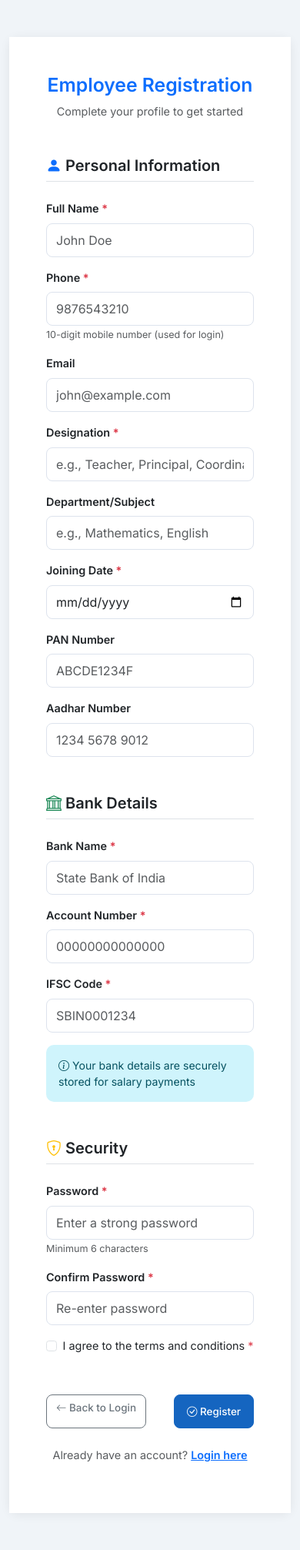
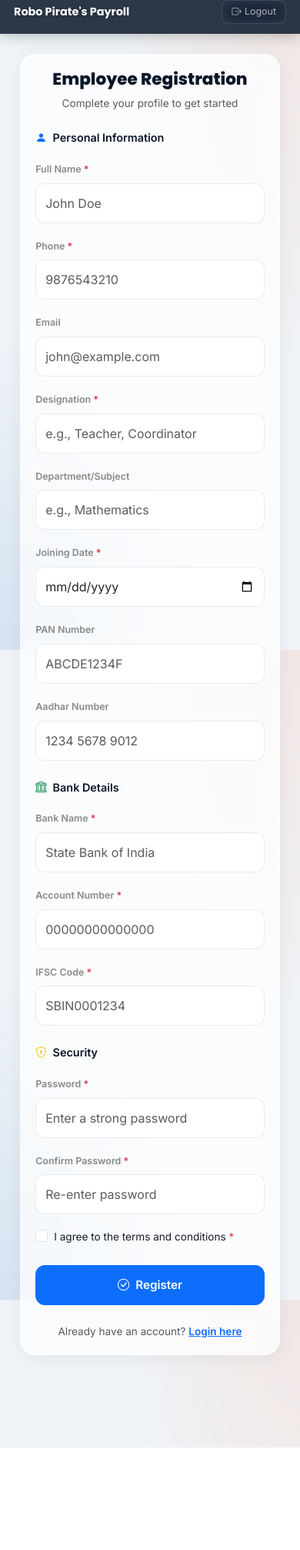
Before and after one commit to robopirate/Payroll-App, a Flask app: page /register in a window 390 px wide. Shown: the whole page at 77% size. After the commit the page ends 1880 px from the top, so only its background shows below. Run offline with Flask 3, Linux system fonts and the light colour scheme; data that the repository does not hold is empty.

Commit message:
Make employee portal mobile production-ready
- portal/base.html: safe-area insets, bottom-nav responsive, header truncation
- portal/dashboard.html: punch resetBtn, status contrast, leave-stats wrap, mobile sizing
- portal/punch.html: button text color fix, responsive sizing, location details readability
- register.html: extend portal/base.html with mobile-first form
- portal/attendance.html, payslips.html, leaves.html, apply_leave.html: mobile layout fixes
- static/css/style.css: global mobile helpers and table scroll

```diff
--- a/static/css/style.css
+++ b/static/css/style.css
@@ -696,3 +696,12 @@ thead .sticky-col { background: #F5F8FF; }
   .page-header { font-size: 1.1rem; }
   .stat-emoji { font-size: 2rem; }
 }
+
+@media (max-width: 400px) {
+  .page-header { font-size: 1.1rem !important; padding-left: 10px; }
+  .card-body { padding: 0.9rem !important; }
+}
+
+.table-responsive {
+  -webkit-overflow-scrolling: touch;
+}
--- a/templates/portal/apply_leave.html
+++ b/templates/portal/apply_leave.html
@@ -12,6 +12,9 @@ textarea.form-control { height: 90px !important; }
 .submit-btn-glass { background: linear-gradient(135deg, rgba(10,22,40,0.95), rgba(21,101,192,0.9)); color: white; border: none; border-radius: 16px; backdrop-filter: blur(8px); box-shadow: 0 6px 20px rgba(21,101,192,0.2), inset 0 1px 0 rgba(255,255,255,0.1); transition: all 0.25s; height: 50px; font-weight: 600; }
 .submit-btn-glass:hover { transform: translateY(-2px); box-shadow: 0 8px 24px rgba(21,101,192,0.3); }
 .form-card-glass { background: rgba(255,255,255,0.72); backdrop-filter: blur(16px); border-radius: 20px; box-shadow: 0 4px 24px rgba(0,0,0,0.06), inset 0 1px 0 rgba(255,255,255,0.6); border: 1px solid rgba(255,255,255,0.5); }
+@media (max-width: 400px) {
+  .form-card-glass .card-body { padding: 1.2rem !important; }
+}
 </style>
 {% endblock %}
 {% block content %}
--- a/templates/portal/base.html
+++ b/templates/portal/base.html
@@ -2,8 +2,9 @@
 <html lang="en">
 <head>
   <meta charset="UTF-8">
-  <meta name="viewport" content="width=device-width, initial-scale=1.0">
+  <meta name="viewport" content="width=device-width, initial-scale=1.0, maximum-scale=1.0, user-scalable=no">
   <meta name="csrf-token" content="{{ csrf_token() }}">
+  <meta name="apple-mobile-web-app-capable" content="yes">
   <meta name="theme-color" content="#0A1628">
   <meta property="og:title" content="Robo Pirate's Payroll">
   <meta property="og:description" content="Mark attendance, view payslips, and manage leaves.">
@@ -49,6 +50,7 @@
       -webkit-backdrop-filter: blur(20px);
       color: white;
       padding: 12px 18px;
+      padding-top: env(safe-area-inset-top, 12px);
       position: sticky;
       top: 0;
       z-index: 300;
@@ -65,12 +67,19 @@
       color: white;
       text-shadow: 0 1px 4px rgba(0,0,0,0.3);
     }
+    @media (max-width: 400px) {
+      .portal-header .app-name { font-size: 0.9rem; }
+    }
     .portal-header .emp-name {
       font-size: 0.68rem;
       color: var(--accent-orange);
       margin-top: 2px;
       font-weight: 500;
       opacity: 0.85;
+      white-space: nowrap;
+      overflow: hidden;
+      text-overflow: ellipsis;
+      max-width: 150px;
     }
     .portal-logout-btn {
       color: rgba(255,255,255,0.65);
@@ -101,14 +110,16 @@
       z-index: 300;
       display: flex;
       box-shadow: 0 -4px 24px rgba(0,0,0,0.08);
+      padding-bottom: env(safe-area-inset-bottom, 0);
     }
     .bottom-nav a {
       flex: 1;
       text-align: center;
       padding: 9px 4px 6px;
+      padding-bottom: 6px;
       text-decoration: none;
       color: #9aa5b4;
-      font-size: 0.57rem;
+      font-size: 0.6rem;
       font-weight: 700;
       display: flex;
       flex-direction: column;
@@ -119,7 +130,11 @@
       transition: color 0.15s;
       position: relative;
     }
-    .bottom-nav a i { font-size: 1.4rem; transition: transform 0.2s; }
+    .bottom-nav a i { font-size: 1.25rem; transition: transform 0.2s; }
+    @media (max-width: 360px) {
+      .bottom-nav a { font-size: 0; padding: 10px 2px 6px; gap: 0; }
+      .bottom-nav a i { font-size: 1.4rem; }
+    }
     .bottom-nav a.active { color: var(--accent-orange); }
     .bottom-nav a.active::before {
       content: '';
@@ -220,6 +235,10 @@
     ::-webkit-scrollbar-track { background: transparent; }
     ::-webkit-scrollbar-thumb { background: rgba(10, 22, 40, 0.15); border-radius: 3px; }
     ::-webkit-scrollbar-thumb:hover { background: rgba(10, 22, 40, 0.25); }
+    @media (max-width: 400px) {
+      .portal-body { padding: 10px 10px 0; }
+      .card-body { padding: 1rem !important; }
+    }
   </style>
   {% block head %}{% endblock %}
 </head>
--- a/templates/register.html
+++ b/templates/register.html
@@ -1,169 +1,156 @@
-{% extends 'base.html' %}
+{% extends 'portal/base.html' %}
 {% block title %}Employee Registration{% endblock %}
+{% block head %}
+<style>
+  .register-card {
+    background: rgba(255,255,255,0.72);
+    backdrop-filter: blur(16px);
+    -webkit-backdrop-filter: blur(16px);
+    border: 1px solid rgba(255,255,255,0.5);
+    border-radius: 20px;
+    box-shadow: 0 4px 24px rgba(0,0,0,0.06), inset 0 1px 0 rgba(255,255,255,0.6);
+  }
+  .register-card .form-control,
+  .register-card .form-select {
+    height: 52px;
+    font-size: 16px;
+    border-radius: 12px;
+    border: 1.5px solid rgba(0,0,0,0.08);
+    background: rgba(255,255,255,0.8);
+  }
+  .register-card .form-control:focus,
+  .register-card .form-select:focus {
+    border-color: #1565C0;
+    box-shadow: 0 0 0 3px rgba(21,101,192,0.1);
+    background: #fff;
+  }
+  .register-card .btn-primary {
+    height: 52px;
+    border-radius: 12px;
+    font-weight: 700;
+    width: 100%;
+  }
+  .register-title {
+    font-family: 'Poppins', sans-serif;
+    font-weight: 800;
+    color: #0A1628;
+  }
+  @media (max-width: 400px) {
+    .register-card .card-body { padding: 1.2rem !important; }
+  }
+</style>
+{% endblock %}
 {% block content %}
-<div class="container py-5">
-  <div class="row justify-content-center">
-    <div class="col-lg-8">
-      <div class="card border-0 shadow-lg">
-        <div class="card-body p-5">
-          <div class="text-center mb-5">
-            <h2 class="fw-bold text-primary mb-2">Employee Registration</h2>
-            <p class="text-muted">Complete your profile to get started</p>
+<div class="px-3 pt-3 pb-5">
+  <div class="register-card">
+    <div class="card-body p-4">
+      <div class="text-center mb-4">
+        <h4 class="register-title mb-2">Employee Registration</h4>
+        <p class="text-muted mb-0" style="font-size:0.85rem;">Complete your profile to get started</p>
       </div>
 
       <form method="POST" id="registrationForm">
         <input type="hidden" name="csrf_token" value="{{ csrf_token() }}">
-            <!-- Personal Information Section -->
-            <div class="mb-5">
-              <h5 class="fw-bold mb-4 pb-2 border-bottom">
-                <i class="bi bi-person-fill text-primary"></i> Personal Information
-              </h5>
 
-              <div class="row g-3">
+        <p class="fw-bold mb-3" style="font-size:0.9rem;color:#0A1628;"><i class="bi bi-person-fill text-primary me-2"></i>Personal Information</p>
+        <div class="row g-3 mb-3">
           <div class="col-sm-6">
-                  <label class="form-label fw-semibold">Full Name <span class="text-danger">*</span></label>
+            <label class="form-label" style="font-size:0.78rem;font-weight:700;color:#888;">Full Name <span class="text-danger">*</span></label>
             <input type="text" name="name" class="form-control" placeholder="John Doe" required>
           </div>
-
           <div class="col-sm-6">
-                  <label class="form-label fw-semibold">Phone <span class="text-danger">*</span></label>
-                  <input type="tel" name="phone" class="form-control" placeholder="9876543210"
-                         pattern="[0-9]{10}" required>
-                  <small class="text-muted">10-digit mobile number (used for login)</small>
+            <label class="form-label" style="font-size:0.78rem;font-weight:700;color:#888;">Phone <span class="text-danger">*</span></label>
+            <input type="tel" name="phone" class="form-control" placeholder="9876543210" pattern="[0-9]{10}" required>
           </div>
-
           <div class="col-sm-6">
-                  <label class="form-label fw-semibold">Email</label>
+            <label class="form-label" style="font-size:0.78rem;font-weight:700;color:#888;">Email</label>
             <input type="email" name="email" class="form-control" placeholder="john@example.com">
           </div>
-
           <div class="col-sm-6">
-                  <label class="form-label fw-semibold">Designation <span class="text-danger">*</span></label>
-                  <input type="text" name="designation" class="form-control" placeholder="e.g., Teacher, Principal, Coordinator" required>
+            <label class="form-label" style="font-size:0.78rem;font-weight:700;color:#888;">Designation <span class="text-danger">*</span></label>
+            <input type="text" name="designation" class="form-control" placeholder="e.g., Teacher, Coordinator" required>
           </div>
-
           <div class="col-sm-6">
-                  <label class="form-label fw-semibold">Department/Subject</label>
-                  <input type="text" name="department" class="form-control" placeholder="e.g., Mathematics, English">
+            <label class="form-label" style="font-size:0.78rem;font-weight:700;color:#888;">Department/Subject</label>
+            <input type="text" name="department" class="form-control" placeholder="e.g., Mathematics">
           </div>
-
           <div class="col-sm-6">
-                  <label class="form-label fw-semibold">Joining Date <span class="text-danger">*</span></label>
+            <label class="form-label" style="font-size:0.78rem;font-weight:700;color:#888;">Joining Date <span class="text-danger">*</span></label>
             <input type="date" name="joining_date" class="form-control" required>
           </div>
-
           <div class="col-sm-6">
-                  <label class="form-label fw-semibold">PAN Number</label>
+            <label class="form-label" style="font-size:0.78rem;font-weight:700;color:#888;">PAN Number</label>
             <input type="text" name="pan_number" class="form-control" placeholder="ABCDE1234F" maxlength="10">
           </div>
-
           <div class="col-sm-6">
-                  <label class="form-label fw-semibold">Aadhar Number</label>
+            <label class="form-label" style="font-size:0.78rem;font-weight:700;color:#888;">Aadhar Number</label>
             <input type="text" name="aadhar_number" class="form-control" placeholder="1234 5678 9012" maxlength="12">
           </div>
         </div>
-            </div>
 
-            <!-- Bank Details Section -->
-            <div class="mb-5">
-              <h5 class="fw-bold mb-4 pb-2 border-bottom">
-                <i class="bi bi-bank text-success"></i> Bank Details
-              </h5>
-
-              <div class="row g-3">
+        <p class="fw-bold mb-3 mt-4" style="font-size:0.9rem;color:#0A1628;"><i class="bi bi-bank text-success me-2"></i>Bank Details</p>
+        <div class="row g-3 mb-3">
           <div class="col-12">
-                  <label class="form-label fw-semibold">Bank Name <span class="text-danger">*</span></label>
+            <label class="form-label" style="font-size:0.78rem;font-weight:700;color:#888;">Bank Name <span class="text-danger">*</span></label>
             <input type="text" name="bank_name" class="form-control" placeholder="State Bank of India" required>
           </div>
-
           <div class="col-sm-6">
-                  <label class="form-label fw-semibold">Account Number <span class="text-danger">*</span></label>
+            <label class="form-label" style="font-size:0.78rem;font-weight:700;color:#888;">Account Number <span class="text-danger">*</span></label>
             <input type="text" name="account_number" class="form-control" placeholder="00000000000000" required>
           </div>
-
           <div class="col-sm-6">
-                  <label class="form-label fw-semibold">IFSC Code <span class="text-danger">*</span></label>
+            <label class="form-label" style="font-size:0.78rem;font-weight:700;color:#888;">IFSC Code <span class="text-danger">*</span></label>
             <input type="text" name="ifsc_code" class="form-control" placeholder="SBIN0001234" required>
           </div>
         </div>
 
-              <div class="alert alert-info mt-3" role="alert">
-                <i class="bi bi-info-circle"></i> Your bank details are securely stored for salary payments
+        <p class="fw-bold mb-3 mt-4" style="font-size:0.9rem;color:#0A1628;"><i class="bi bi-shield-lock text-warning me-2"></i>Security</p>
+        <div class="row g-3 mb-3">
+          <div class="col-sm-6">
+            <label class="form-label" style="font-size:0.78rem;font-weight:700;color:#888;">Password <span class="text-danger">*</span></label>
+            <input type="password" name="password" id="password" class="form-control" placeholder="Enter a strong password" required minlength="6">
           </div>
+          <div class="col-sm-6">
+            <label class="form-label" style="font-size:0.78rem;font-weight:700;color:#888;">Confirm Password <span class="text-danger">*</span></label>
+            <input type="password" name="confirm_password" id="confirm_password" class="form-control" placeholder="Re-enter password" required minlength="6">
           </div>
-
-            <!-- Security Section -->
-            <div class="mb-5">
-              <h5 class="fw-bold mb-4 pb-2 border-bottom">
-                <i class="bi bi-shield-lock text-warning"></i> Security
-              </h5>
-
-              <div class="row g-3">
-                <div class="col-sm-6">
-                  <label class="form-label fw-semibold">Password <span class="text-danger">*</span></label>
-                  <input type="password" name="password" id="password" class="form-control"
-                         placeholder="Enter a strong password" required minlength="6">
-                  <small class="text-muted">Minimum 6 characters</small>
-                </div>
-
-                <div class="col-sm-6">
-                  <label class="form-label fw-semibold">Confirm Password <span class="text-danger">*</span></label>
-                  <input type="password" name="confirm_password" id="confirm_password" class="form-control"
-                         placeholder="Re-enter password" required minlength="6">
-                </div>
-
           <div class="col-12">
             <div class="form-check">
               <input class="form-check-input" type="checkbox" id="termsCheck" required>
-                    <label class="form-check-label" for="termsCheck">
+              <label class="form-check-label" for="termsCheck" style="font-size:0.85rem;">
                 I agree to the terms and conditions <span class="text-danger">*</span>
               </label>
             </div>
           </div>
         </div>
-            </div>
 
-            <!-- Buttons -->
-            <div class="d-flex gap-3 justify-content-between">
-              <a href="{{ url_for('portal.portal_login') }}" class="btn btn-outline-secondary">
-                <i class="bi bi-arrow-left"></i> Back to Login
-              </a>
-              <button type="submit" class="btn btn-primary btn-lg">
-                <i class="bi bi-check-circle"></i> Register
+        <button type="submit" class="btn btn-primary btn-touch w-100 mt-2">
+          <i class="bi bi-check-circle me-2"></i>Register
         </button>
-            </div>
+      </form>
 
-            <p class="text-center text-muted mt-4">
+      <p class="text-center text-muted mt-4 mb-0" style="font-size:0.85rem;">
         Already have an account? <a href="{{ url_for('portal.portal_login') }}" class="text-primary fw-semibold">Login here</a>
       </p>
-          </form>
-        </div>
-      </div>
     </div>
   </div>
 </div>
 
 <script>
-  // Form validation
   document.getElementById('registrationForm').addEventListener('submit', function(e) {
     const phone = document.querySelector('input[name="phone"]').value;
     const pwd = document.getElementById('password').value;
     const confirmPwd = document.getElementById('confirm_password').value;
-
-    // Phone validation
     if (!/^\d{10}$/.test(phone)) {
       e.preventDefault();
       alert('Phone number must be exactly 10 digits!');
       return false;
     }
-
-    // Password validation
     if (pwd !== confirmPwd) {
       e.preventDefault();
       alert('Passwords do not match!');
       return false;
     }
-
     if (pwd.length < 6) {
       e.preventDefault();
       alert('Password must be at least 6 characters long!');
```
Also changed, not shown: templates/portal/attendance.html (+9 -2 lines), templates/portal/dashboard.html (+19 -5 lines), templates/portal/leaves.html (+7 -2 lines), templates/portal/payslips.html (+6 -1 lines), templates/portal/punch.html (+6 -6 lines). Lines whose indentation alone changed are shown as unchanged.
